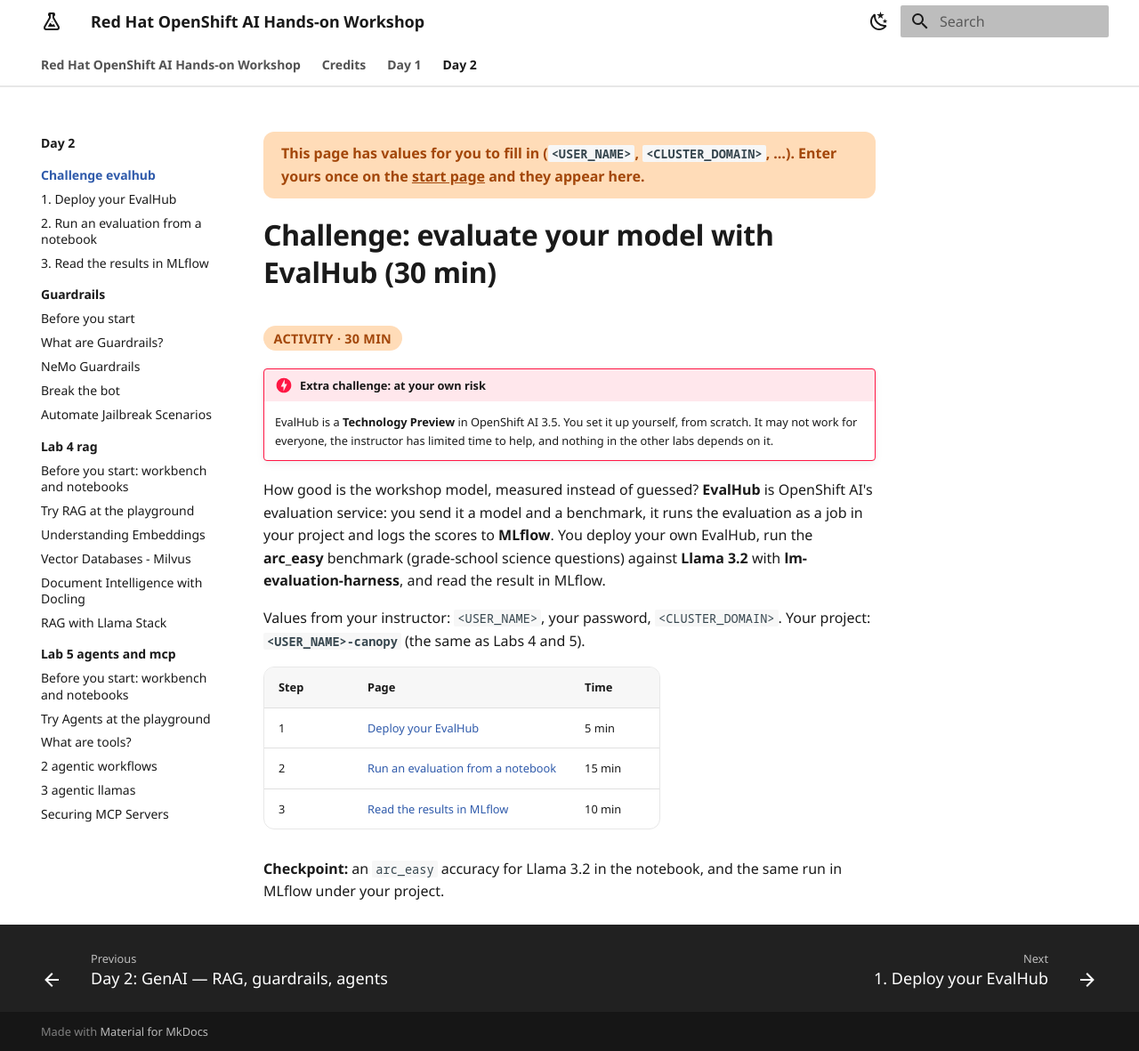
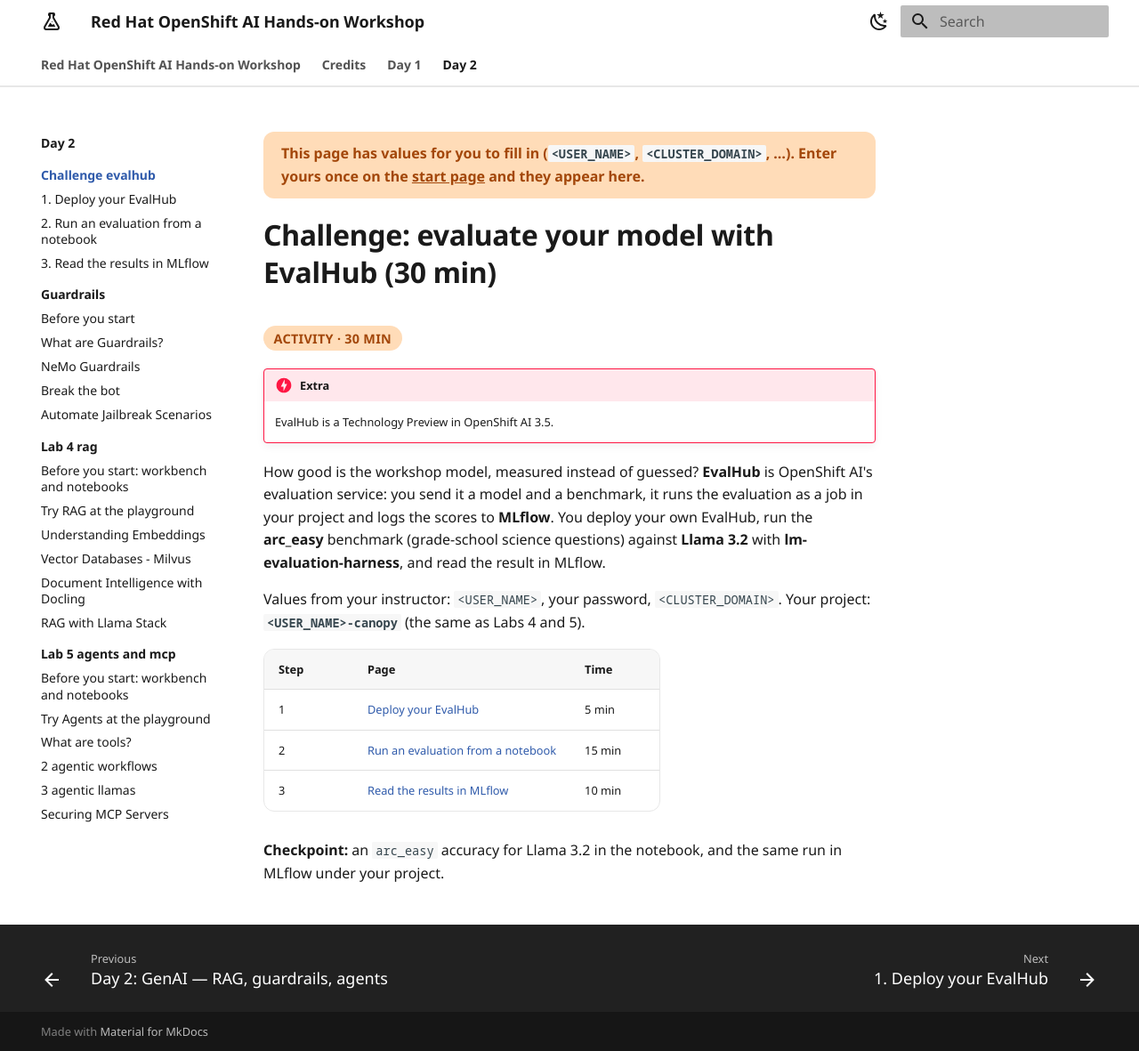
Before and after one commit to rflorenc/openshift-ai-workshop, an MkDocs documentation site: the page built from docs/day-2/challenge-evalhub/index.md, in a window 1280 px wide and 1181 px high. Shown: the whole window at 89% size. Built offline with MkDocs 1.6.1 and Material for MkDocs 9.7.7, drawn with Linux system fonts in a browser that asks for light colours.

Commit message:
Update guides

```diff
--- a/docs/day-2/challenge-evalhub/index.md
+++ b/docs/day-2/challenge-evalhub/index.md
@@ -3,9 +3,8 @@
 <span class="chip activity">Activity · 30 min</span>
 
 
-!!! danger "Extra challenge: at your own risk"
-    EvalHub is a **Technology Preview** in OpenShift AI 3.5. You set it up yourself, from scratch. It may not
-    work for everyone, the instructor has limited time to help, and nothing in the other labs depends on it.
+!!! danger "Extra"
+    EvalHub is a Technology Preview in OpenShift AI 3.5.
 
 How good is the workshop model, measured instead of guessed? **EvalHub** is OpenShift AI's evaluation service:
 you send it a model and a benchmark, it runs the evaluation as a job in your project and logs the scores to
```
